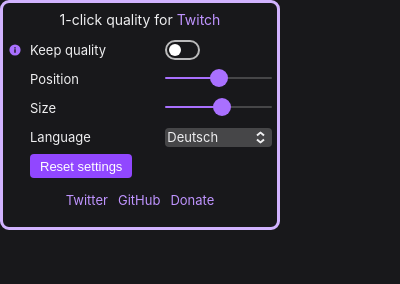
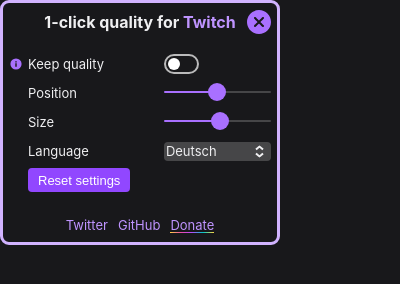
Before and after one commit to nimeco/twitch-1-click-quality, a browser extension: page firefox/popup/config.html in a window 400 px wide. Drawn offline with Linux system fonts and the light colour scheme; a web font is replaced by a local one.

Commit message:
added close button, buttons to links

```diff
--- a/firefox/content.js
+++ b/firefox/content.js
@@ -50,9 +50,6 @@
                 }
                 let customEvent = new CustomEvent('option-answer', { detail: clonedDetail });
                 document.dispatchEvent(customEvent);
-            // } else {
-            //     let node = document.querySelector(detail.selector);
-            //     node.style.setProperty(detail.style, `${detail.value}`);
             }
         }
         setTimeout(() => {
--- a/firefox/popup/config.css
+++ b/firefox/popup/config.css
@@ -818,8 +818,8 @@
 
 body {
     margin: 0;
-    background-color: #18181b;
-    padding: 5px;
+    background-color: var(--color-hinted-grey-2);
+    padding: 6px;
     color: var(--color-text-base);
     border: 3px solid var(--color-twitch-purple-12);
     border-radius: 9px;
@@ -833,8 +833,8 @@
 }
 .wrapper {
     display: grid;
-    margin: 10px 0;
-    grid-template: repeat(5, 2.4rem) / 20px 5fr 4fr;
+    margin: 20px 0 25px;
+    grid-template: repeat(5, 2.4rem) / 17px 5fr 4fr;
     grid-gap: 5px 2px;
     align-items: center;
 }
@@ -877,11 +877,12 @@
     text-align: left;
 }
 
-#title {
-    font-size: var(--button-text-large);
+.title {
+    font-size: 1.6rem;
     text-align: center;
     margin: 3px 0;
     white-space: nowrap;
+    font-weight: bold;
 }
 
 div[id$='-tooltip'] > span {
@@ -916,9 +917,7 @@
     left: 1.9rem;
     top: -1.2rem;
 }
-.figure-inline {
-    display: inline-block;
-}
+
 .svg-info {
     fill: var(--color-fill-brand);
     width: 14px;
@@ -930,26 +929,66 @@
     position: absolute;
 }
 
-#footer {
+.svg-close {
+    position: absolute;
+    top: 0.5em;
+    left: 18.8em;
+    fill: var(--color-fill-brand);
+    height: 30px;
+}
+.svg-close path {
+    cursor: pointer;
+}
+.svg-close-x {
+    fill: var(--color-hinted-grey-2);
+}
+.svg-close g:hover path:nth-child(2) {
+    fill: var(--color-background-button-primary-hover);
+}
+
+.footer {
     display: flex;
     justify-content: center;
-    margin: 14px;
+    margin: 13px 0 3px;
 }
-a {
+.link {
     color: var(--color-text-brand);
     text-decoration: none;
+    position: relative;
+    overflow: hidden;
 }
-a:hover {
+.link:hover {
     color: var(--color-text-link-hover);
 }
-a:focus {
+.link:focus {
     color: var(--color-text-link-focus);
 }
-a:active {
+.link:active {
     color: var(--color-text-link-active);
 }
-a:not(:first-child) {
+.link:not(:first-child) {
     margin-left: 1rem;
+}
+.link-donate::before {
+    width: 200%;
+    height: 1px;
+    left: 0;
+    position: absolute;
+    content: "";
+    bottom: 0;
+    background-image: linear-gradient(90deg, #ffd33d 0%, #ea4aaa 12.5%, #b34bff 25%, #00c9ca 37.5%, #ffd33d 50%, #ea4aaa 62.5%, #b34bff 75%, #00c9ca 87.5%, #ffd33d 100%);
+    /* animation: animate-bg 3s linear infinite; */
+}
+.link-donate:hover::before {
+    animation: animate-bg 3s linear infinite;
+}
+@keyframes animate-bg {
+    0% {
+        transform: translate3d(0, 0, 0);
+    }
+    100% {
+        transform: translate3d(-50%, 0, 0);
+    }
 }
 
 .button {
@@ -968,7 +1007,7 @@
     color: var(--color-text-overlay);
     padding: 0px var(--button-padding-x);
 }
-#footer .button:not(:first-child) {
+.footer .button:not(:first-child) {
     margin-left: 1rem;
 }
 .button:hover {
--- a/firefox/popup/config.html
+++ b/firefox/popup/config.html
@@ -15,12 +15,21 @@
                 </path>
             </g>
         </svg>
-
-        <div id="title">
+        <svg class="svg-close" viewBox="0 0 30 30">
+            <g>
+                <path class="svg-close-x" d="M19.7,11.7c-0.2,0.2-3.3,3.3-3.3,3.3s3.1,3.1,3.3,3.3c0.4,0.4,0.4,1,0,1.4c-0.4,0.4-1,0.4-1.4,0c-0.2-0.2-3.3-3.3-3.3-3.3
+                    s-3.1,3.1-3.3,3.3c-0.4,0.4-1,0.4-1.4,0c-0.4-0.4-0.4-1,0-1.4c0.2-0.2,3.3-3.3,3.3-3.3s-3.1-3.1-3.3-3.3c-0.4-0.4-0.4-1,0-1.4
+                    c0.4-0.4,1-0.4,1.4,0c0.1,0.2,3.3,3.3,3.3,3.3s3.1-3.1,3.3-3.3c0.4-0.4,1-0.4,1.4,0C20.1,10.7,20.1,11.3,19.7,11.7z"/>
+                <path d="M15,3c6.6,0,12,5.4,12,12s-5.4,12-12,12S3,21.6,3,15S8.4,3,15,3z M19.7,19.7c0.4-0.4,0.4-1,0-1.4
+                    c-0.2-0.2-3.3-3.3-3.3-3.3s3.1-3.1,3.3-3.3c0.4-0.4,0.4-1,0-1.4c-0.4-0.4-1-0.4-1.4,0c-0.2,0.2-3.3,3.3-3.3,3.3s-3.1-3.1-3.3-3.3
+                    c-0.4-0.4-1-0.4-1.4,0c-0.4,0.4-0.4,1,0,1.4c0.2,0.2,3.3,3.3,3.3,3.3s-3.1,3.1-3.3,3.3c-0.4,0.4-0.4,1,0,1.4c0.4,0.4,1,0.4,1.4,0
+                    c0.1-0.2,3.3-3.3,3.3-3.3s3.1,3.1,3.3,3.3C18.7,20.1,19.3,20.1,19.7,19.7z"/>
+            </g>
+        </svg>
+        <div class="title">
             1-click quality for <span class="purple">Twitch</span>
         </div>
         <div class='wrapper'>
-
             <div id="option-quality-tooltip">
                 <span class='lang de' data-description="Speichert die zuletzt ausgewählte Qualität als Standard, falls verfügbar."><svg class="svg-info" viewBox="0 0 20 20"><use xlink:href="#info_svg"></svg></span>
                 <span class='lang en' data-description="Saves the last selected quality as default, if available."><svg class="svg-info" viewBox="0 0 20 20"><use xlink:href="#info_svg"></svg></span>
@@ -118,10 +127,10 @@
             </div>
 
         </div>
-        <div id='footer'>
-            <a target="_blank" href="https://www.twitter.com/ttvxuxameneghel">Twitter</a>
-            <a target="_blank" href="https://github.com/nimeco/twitch-1-click-quality">GitHub</a>
-            <a target="_blank" href="https://www.paypal.com/donate/?business=NJ6EEA8PWCZW2&no_recurring=0&currency_code=BRL">Donate</a>
+        <div class='footer'>
+            <a target="_blank" class="link" href="https://www.twitter.com/ttvxuxameneghel">Twitter</a>
+            <a target="_blank" class="link" href="https://github.com/nimeco/twitch-1-click-quality">GitHub</a>
+            <a target="_blank" class="link link-donate" href="https://www.paypal.com/donate/?business=NJ6EEA8PWCZW2&no_recurring=0&currency_code=BRL">Donate</a>
         </div>
         <script src="config.js"></script>
     </body>
--- a/firefox/popup/config.js
+++ b/firefox/popup/config.js
@@ -120,4 +120,8 @@
             e.addEventListener('change', () => e.style.setProperty('--value', e.value));
         }
     });
+
+    document.querySelector('.svg-close').addEventListener('click', () => {
+        window.close();
+    });
 });
```
